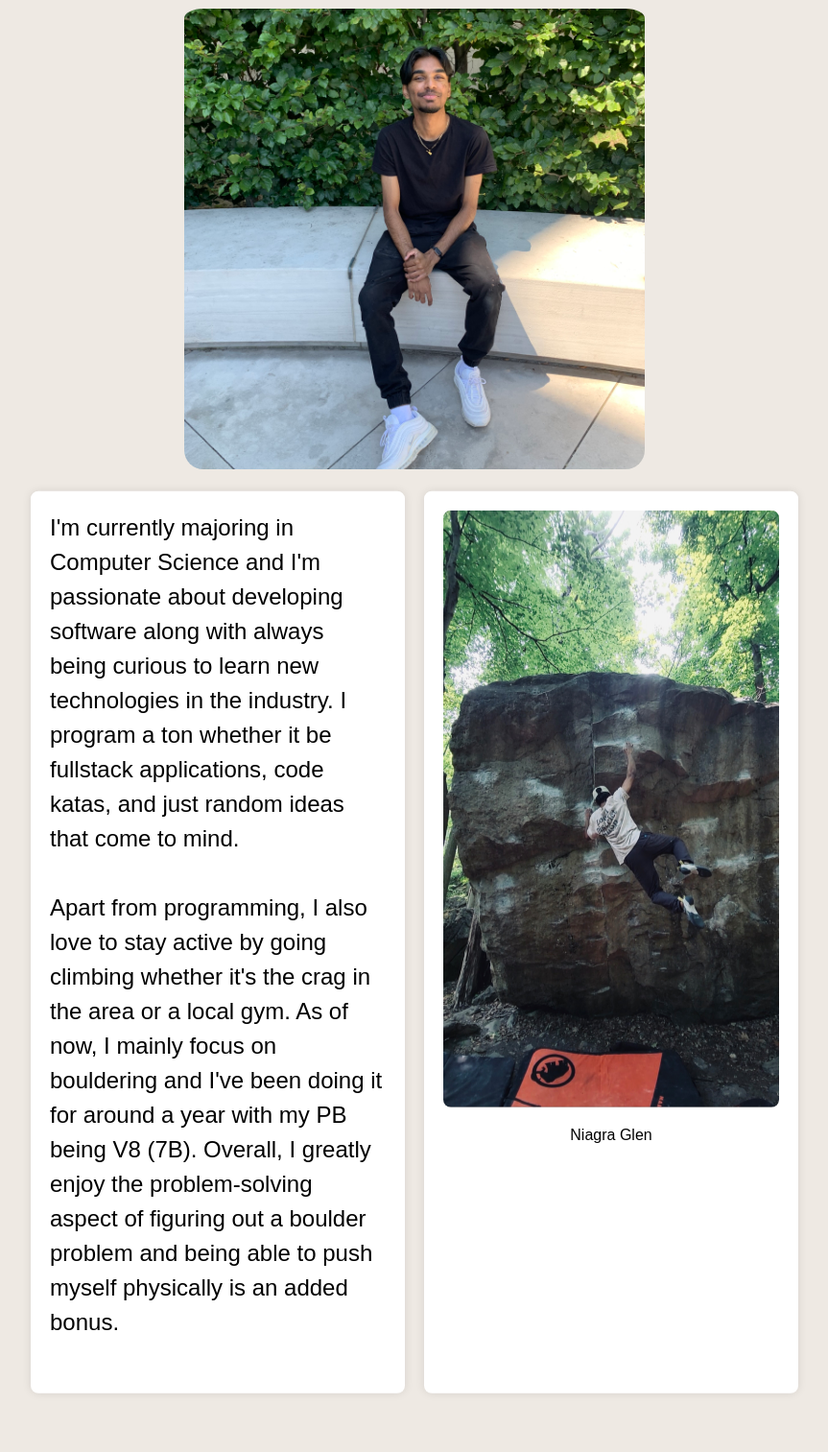
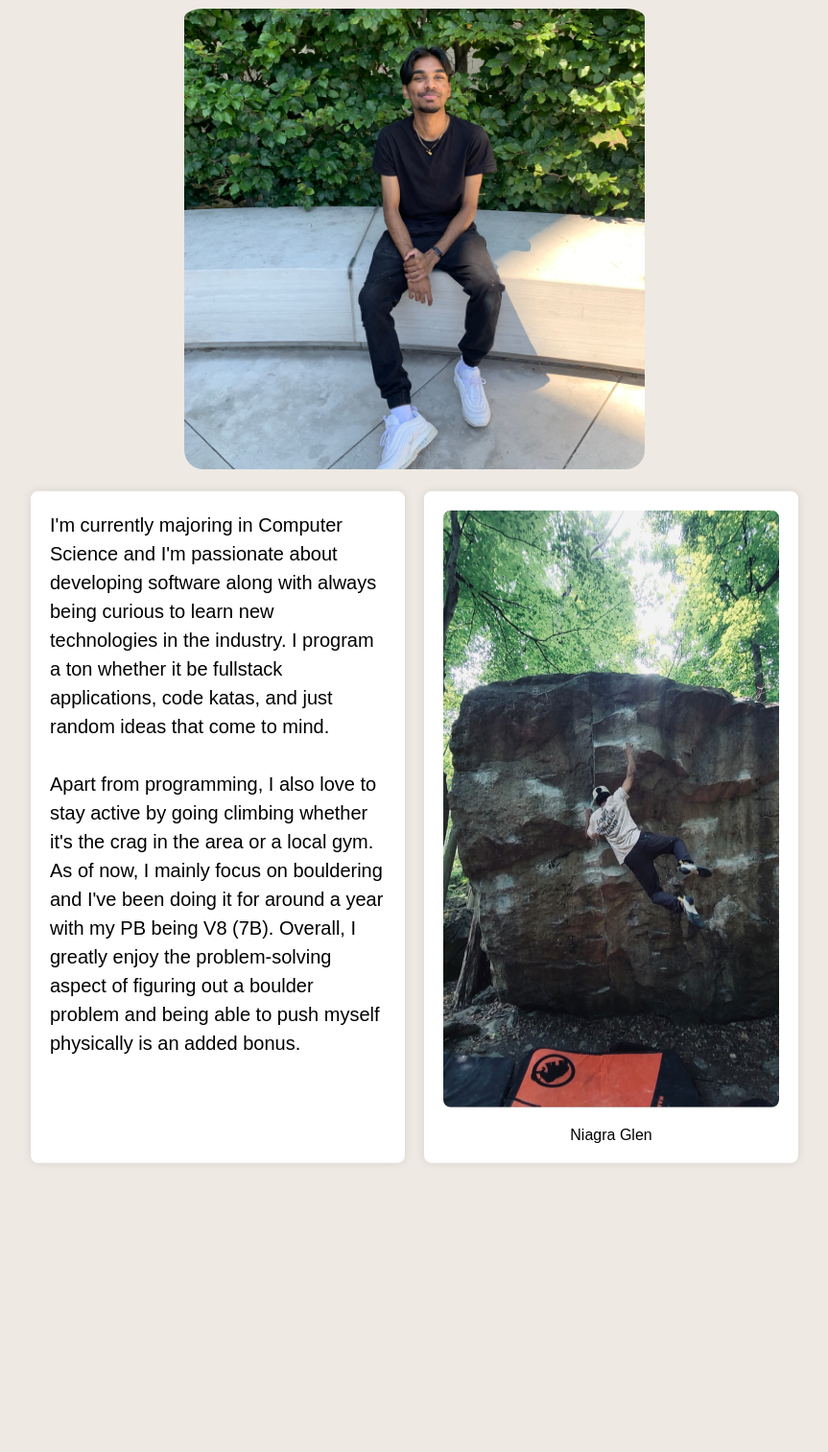
Before and after one commit to ekozat/courses_select_manager, a PHP site: page /maneesh in a window 1280 px wide. Shown: the part 119-1632 px from the top of the page at 96% size, without its empty margins (208-1071 px from the left). After the commit the page ends 1331 px from the top, so only its background shows below. Run offline with PHP 8.4, Linux system fonts and the light colour scheme.

Commit message:
edit font size

```diff
--- a/sprint3-files/html/maneesh/index.css
+++ b/sprint3-files/html/maneesh/index.css
@@ -69,7 +69,7 @@ main {
 
 .intro-left {
     flex: 1;
-    font-size: 24px;
+    font-size: 20px;
     background-color: #fff;
     border-radius: 8px;
     box-shadow: 0 0 10px rgba(0, 0, 0, 0.1);
```
